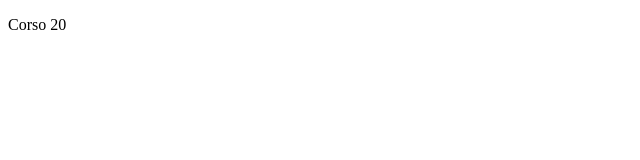
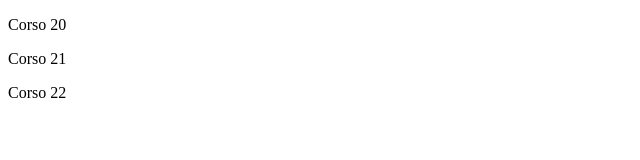
Before and after one commit to Teoteo11/corso-20, a plain HTML site: page index.html in a window 1280 px wide. Shown: the whole page, without its empty margins (0-640 px from the left). Drawn offline with Linux system fonts and the light colour scheme.

Commit message:
feat(): add clone

```diff
--- a/index.html
+++ b/index.html
@@ -7,5 +7,7 @@
 </head>
 <body>
   <p>Corso 20</p>
+  <p>Corso 21</p>
+  <p>Corso 22</p>
 </body>
 </html>
```
